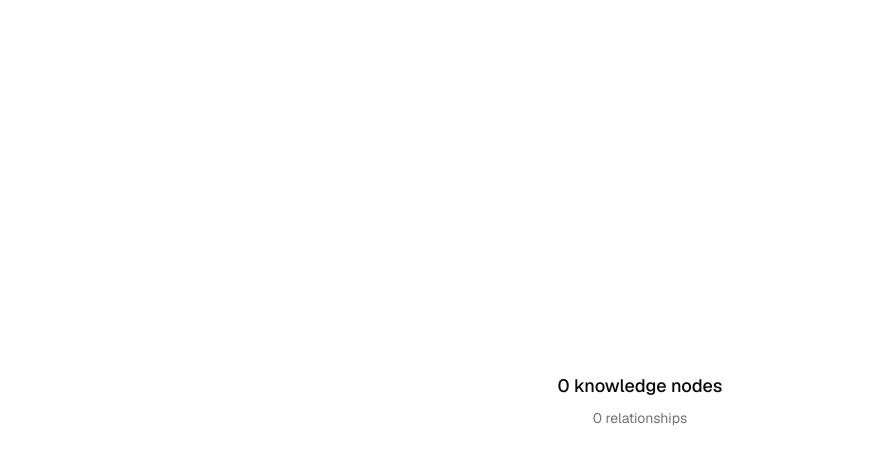
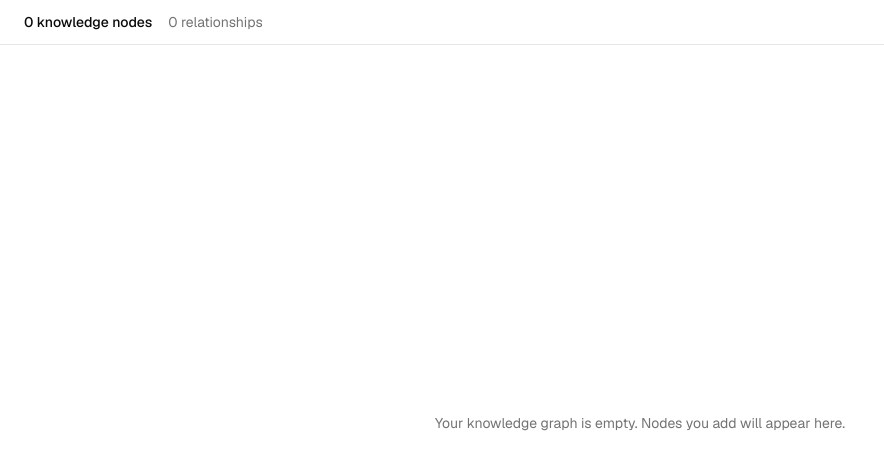
Before and after one commit to kshr08/MindMesh, a Next.js app: page /graph in a window 1280 px wide. Shown: the top 470 px of the page, without its empty margins (0-884 px from the left). Built offline with nearby package versions, Linux system fonts and the light colour scheme; no server answers; the database is empty.

Commit message:
graph engine addition

```diff
--- a/package.json
+++ b/package.json
@@ -11,6 +11,7 @@
   "dependencies": {
     "@prisma/client": "^5.22.0",
     "@radix-ui/react-slot": "^1.3.3",
+    "@xyflow/react": "^12.11.6",
     "class-variance-authority": "^0.7.1",
     "clsx": "^2.1.1",
     "lucide-react": "^1.47.0",
--- /dev/null
+++ b/src/app/(app)/graph/graph-client.tsx
@@ -0,0 +1,61 @@
+"use client";
+
+import { useCallback } from "react";
+import {
+  Background,
+  Controls,
+  MiniMap,
+  ReactFlow,
+  useEdgesState,
+  useNodesState,
+  type OnConnect,
+  addEdge,
+} from "@xyflow/react";
+import "@xyflow/react/dist/style.css";
+
+import type { KnowledgeFlowEdge, KnowledgeFlowNode } from "@/types/graph-flow";
+
+interface GraphClientProps {
+  initialNodes: KnowledgeFlowNode[];
+  initialEdges: KnowledgeFlowEdge[];
+}
+
+export default function GraphClient({
+  initialNodes,
+  initialEdges,
+}: GraphClientProps) {
+  const [nodes, , onNodesChange] = useNodesState(initialNodes);
+  const [edges, setEdges, onEdgesChange] = useEdgesState(initialEdges);
+
+  const onConnect: OnConnect = useCallback(
+    (connection) => setEdges((current) => addEdge(connection, current)),
+    [setEdges],
+  );
+
+  if (nodes.length === 0) {
+    return (
+      <div className="flex h-full w-full flex-1 items-center justify-center">
+        <p className="text-sm text-muted-foreground">
+          Your knowledge graph is empty. Nodes you add will appear here.
+        </p>
+      </div>
+    );
+  }
+
+  return (
+    <div className="h-full w-full flex-1">
+      <ReactFlow
+        nodes={nodes}
+        edges={edges}
+        onNodesChange={onNodesChange}
+        onEdgesChange={onEdgesChange}
+        onConnect={onConnect}
+        fitView
+      >
+        <Background />
+        <Controls />
+        <MiniMap pannable zoomable />
+      </ReactFlow>
+    </div>
+  );
+}
--- a/src/app/(app)/graph/page.tsx
+++ b/src/app/(app)/graph/page.tsx
@@ -1,20 +1,27 @@
 import { CURRENT_USER_ID } from "@/lib/current-user";
+import { toFlowGraph } from "@/lib/graph-transform";
 import { getKnowledgeGraph } from "@/server/services/knowledge-graph-service";
+import GraphClient from "./graph-client";
 
-// Server Component: fetches data directly through the service layer.
-// No Prisma import here, and no client-side data fetching.
 export default async function GraphPage() {
   const graph = await getKnowledgeGraph(CURRENT_USER_ID);
+  const { nodes, edges } = toFlowGraph(graph);
 
   return (
-    <main className="flex min-h-screen flex-col items-center justify-center gap-2 p-8">
-      <h1 className="text-lg font-medium text-foreground">
-        {graph.nodeCount} knowledge {graph.nodeCount === 1 ? "node" : "nodes"}
-      </h1>
-      <p className="text-sm text-muted-foreground">
-        {graph.relationCount}{" "}
-        {graph.relationCount === 1 ? "relationship" : "relationships"}
-      </p>
-    </main>
+    <div className="flex h-screen flex-col">
+      <header className="flex items-center gap-4 border-b border-border px-6 py-3">
+        <h1 className="text-sm font-medium text-foreground">
+          {graph.nodeCount} knowledge{" "}
+          {graph.nodeCount === 1 ? "node" : "nodes"}
+        </h1>
+        <p className="text-sm text-muted-foreground">
+          {graph.relationCount}{" "}
+          {graph.relationCount === 1 ? "relationship" : "relationships"}
+        </p>
+      </header>
+      <div className="min-h-0 flex-1">
+        <GraphClient initialNodes={nodes} initialEdges={edges} />
+      </div>
+    </div>
   );
 }
--- /dev/null
+++ b/src/lib/graph-transform.ts
@@ -0,0 +1,35 @@
+import type { KnowledgeGraph } from "@/types/knowledge-graph";
+import type { KnowledgeFlowEdge, KnowledgeFlowNode } from "@/types/graph-flow";
+
+const COLUMN_WIDTH = 240;
+const ROW_HEIGHT = 140;
+const COLUMNS = 4;
+
+export function toFlowGraph(graph: KnowledgeGraph): {
+  nodes: KnowledgeFlowNode[];
+  edges: KnowledgeFlowEdge[];
+} {
+  const nodes: KnowledgeFlowNode[] = graph.nodes.map((node, index) => ({
+    id: node.id,
+    position: {
+      x: (index % COLUMNS) * COLUMN_WIDTH,
+      y: Math.floor(index / COLUMNS) * ROW_HEIGHT,
+    },
+    data: {
+      id: node.id,
+      title: node.title,
+      type: node.type,
+      status: node.status,
+      description: node.description,
+    },
+  }));
+
+  const edges: KnowledgeFlowEdge[] = graph.relations.map((relation) => ({
+    id: relation.id,
+    source: relation.sourceId,
+    target: relation.targetId,
+    data: { relationType: relation.relationType },
+  }));
+
+  return { nodes, edges };
+}
--- /dev/null
+++ b/src/types/graph-flow.ts
@@ -0,0 +1,13 @@
+import type { Edge, Node } from "@xyflow/react";
+import type { ConfidenceStatus, NodeType } from "@prisma/client";
+
+export interface KnowledgeNodeData extends Record<string, unknown> {
+  id: string;
+  title: string;
+  type: NodeType;
+  status: ConfidenceStatus;
+  description: string | null;
+}
+
+export type KnowledgeFlowNode = Node<KnowledgeNodeData>;
+export type KnowledgeFlowEdge = Edge<{ relationType: string }>;
```
Also changed, not shown: 1 other file (tests, documents, lock files or other folders).
